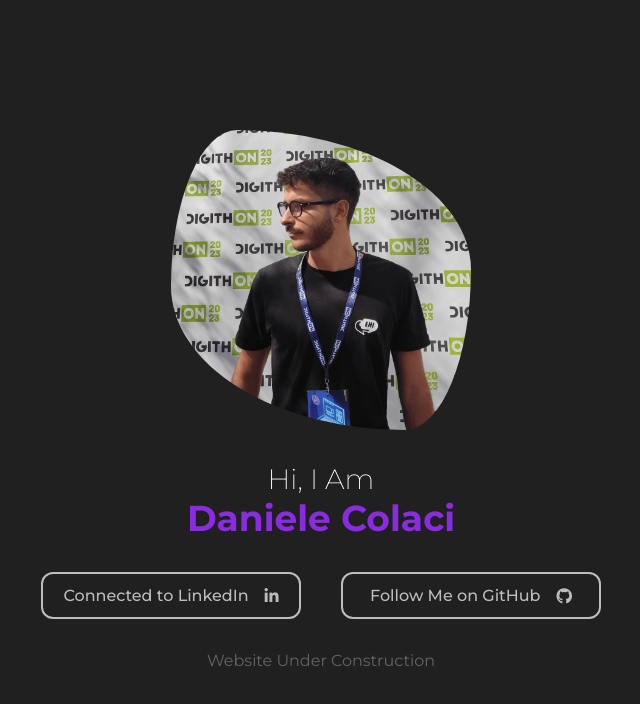
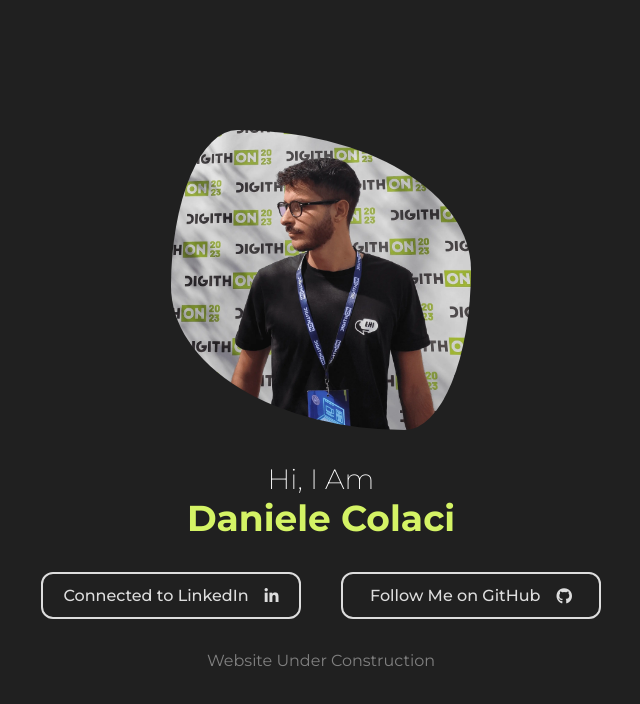
Before and after one commit to danielecolaci/danielecolaci, a Vue app: page / in a window 1280 px wide. Shown: the top 704 px of the page, without its empty margins (319-959 px from the left). Built offline with nearby package versions, Linux system fonts and the light colour scheme.

Commit message:
Set Accessibility

```diff
--- a/src/App.vue
+++ b/src/App.vue
@@ -11,22 +11,31 @@ document.addEventListener("DOMContentLoaded", function () {
 </script>
 
 <template>
-  <div id="loading" class="loading-overlay">
-    <div class="loading-spinner"></div>
+  <div id="loading" class="loading-overlay" role="alert" aria-live="assertive">
+    <div class="loading-spinner" aria-label="Loading... Please wait."></div>
   </div>
   <div class="container" style="display: none;">
     <div class="flex content">
-      <div class="box"></div>
+      <div class="box" aria-hidden="true"></div>
       <section class="title">
-        <h2>Hi, I Am <br><span class="name">Daniele Colaci</span></h2>
+        <h2>
+          Hi, I Am <br>
+          <span class="name">Daniele Colaci</span>
+        </h2>
       </section>
       <div class="icon flex">
-        <a href="https://www.linkedin.com/in/danielecolaci/" target="_blank" class="link-btn flex">Connected to
-          LinkedIn<i class="fa-brands fa-linkedin-in"></i></a>
-        <a href="https://github.com/danielecolaci" target="_blank" class="link-btn flex">Follow Me on GitHub<i
-            class="fa-brands fa-github"></i></a>
+        <a href="https://www.linkedin.com/in/danielecolaci/" target="_blank" class="link-btn flex"
+          aria-label="Connect with me on LinkedIn">
+          Connected to LinkedIn
+          <i class="fa-brands fa-linkedin-in" aria-hidden="true"></i>
+        </a>
+        <a href="https://github.com/danielecolaci" target="_blank" class="link-btn flex"
+          aria-label="Follow me on GitHub">
+          Follow Me on GitHub
+          <i class="fa-brands fa-github" aria-hidden="true"></i>
+        </a>
       </div>
-      <p style="color: rgba(255, 255, 255, 0.3);">Website Under Construction</p>
+      <p style="color: #808080;">Website Under Construction</p>
     </div>
   </div>
 </template>
@@ -69,12 +78,15 @@ document.addEventListener("DOMContentLoaded", function () {
   aspect-ratio: 1;
   background: url(./assets/img/dani.webp) 100% center / cover;
   animation: radius 8s linear infinite;
-  transition: box-shadow 2s ease-in-out;
+  transition: box-shadow 2s ease-in-out, transform 2s ease;
 
   &:hover {
     box-shadow: 0px 10px 20px rgba(0, 0, 0, 0.5);
+    animation-play-state: paused;
+    transform: scale(1.05);
   }
 }
+
 
 .container {
   height: 100vh;
@@ -101,7 +113,7 @@ document.addEventListener("DOMContentLoaded", function () {
 }
 
 .name {
-  color: blueviolet;
+  color: #d4f365;
   font-size: 40px;
   font-weight: 700;
 }
@@ -118,8 +130,8 @@ document.addEventListener("DOMContentLoaded", function () {
   font-size: 16px;
   font-weight: 500;
   text-decoration: none;
-  color: rgba(255, 255, 255, 0.7);
-  border: 2px solid rgba(255, 255, 255, 0.7);
+  color: #DDDDDD;
+  border: 2px solid #DDDDDD;
   width: 260px;
   padding: 12px 0;
   border-radius: 12px;
@@ -129,8 +141,8 @@ document.addEventListener("DOMContentLoaded", function () {
   transition: all 1s ease;
 
   &:hover {
-    background-color: white;
-    color: black;
+    background-color: #DDDDDD;
+    color: #202020;
   }
 }
 
```
